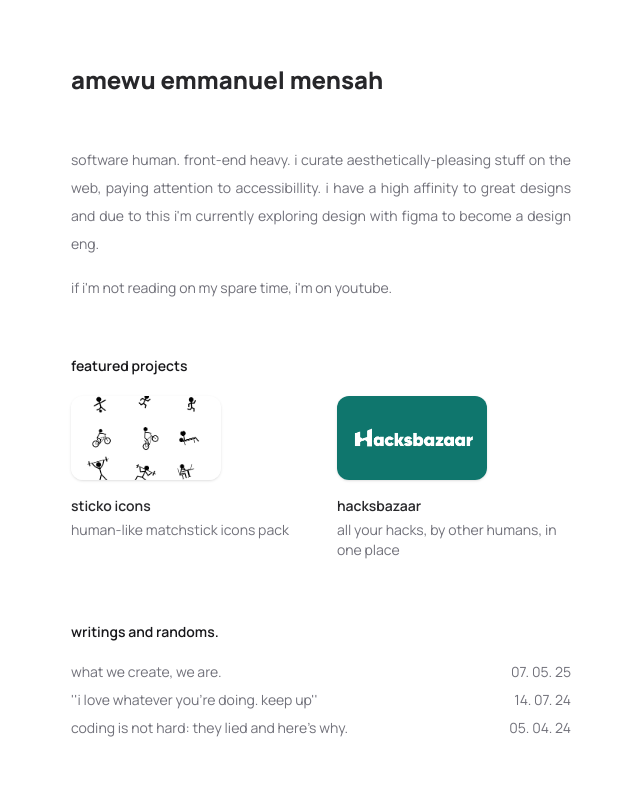
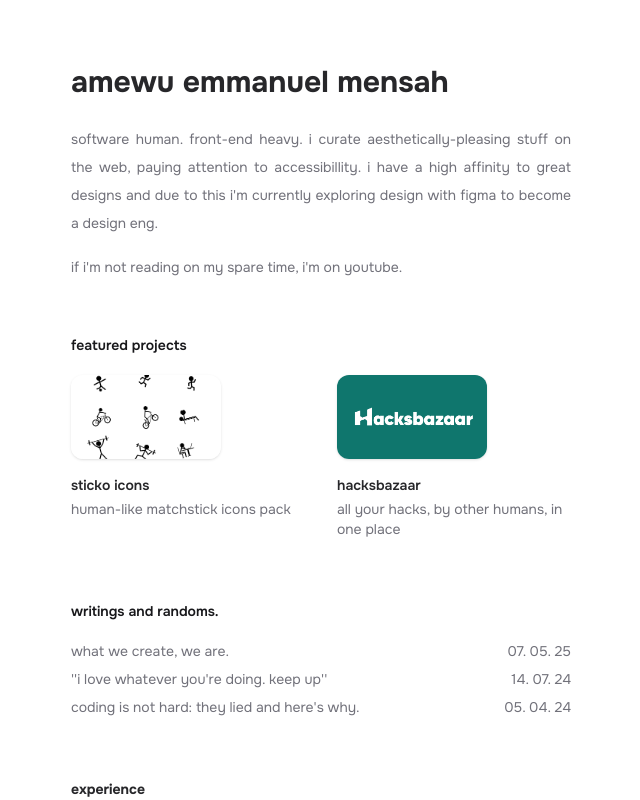
Before and after one commit to holaliamewu/portfolio-react, a React (Vite) app: page / in a window 1280 px wide. Shown: the top 800 px of the page, without its empty margins (319-959 px from the left). Built offline with nearby package versions, Linux system fonts and the light colour scheme.

Commit message:
chore: change font to onest

```diff
--- a/index.html
+++ b/index.html
@@ -9,8 +9,8 @@
     <title>holali</title>
     <link rel="stylesheet" href="./src/index.css">
     <link rel="preconnect" href="https://fonts.googleapis.com">
-<link rel="preconnect" href="https://fonts.gstatic.com" crossorigin>
-<link href="https://fonts.googleapis.com/css2?family=Manrope:wght@200..800&display=swap" rel="stylesheet">
+    <link rel="preconnect" href="https://fonts.gstatic.com" crossorigin>
+    <link href="https://fonts.googleapis.com/css2?family=Onest:wght@100..900&display=swap" rel="stylesheet">
   </head>
   <!-- Google tag (gtag.js) -->
 <script async src="https://www.googletagmanager.com/gtag/js?id=G-7RZ167SKSB"></script>
--- a/src/components/QuickAbout.jsx
+++ b/src/components/QuickAbout.jsx
@@ -2,7 +2,7 @@ import React from "react";
 
 export default function QuickAbout() {
     return(
-        <div className=" mr-auto mt-[50px] text-sm leading-[1.8] md:leading-[2] space-y-4 ">
+        <div className=" mr-auto mt-[25px] text-md font-regular leading-[1.8] md:leading-[2] space-y-4 ">
             <p className=" text-justify "
             >software human. front-end heavy. i curate aesthetically-pleasing
              stuff on the web, paying attention to accessibillity. i have a high affinity to great designs and due to this i'm currently exploring design with figma to become a design eng.</p>
--- a/src/pages/BlogOne.jsx
+++ b/src/pages/BlogOne.jsx
@@ -1,11 +1,10 @@
 import { CalendarDays } from 'lucide-react';
-import React from 'react';
 import SupportMe from '../components/SupportMe';
 import HomeButton from '../components/HomeButton';
 
 export default function BlogOne() {
     return (
-      <div className="mx-auto w-[90vw] max-w-[500px] text-sm font-[400] leading-[1.8] md:leading-[2] text-zinc-500 min-h-[100vh] font-['manrope'] flex flex-col md:mt-16  ">
+      <div className="mx-auto w-[90vw] max-w-[500px] text-sm font-[400] leading-[1.8] md:leading-[2] text-zinc-500 min-h-[100vh] font-['onest'] flex flex-col md:mt-16  ">
         <HomeButton />
         <SupportMe />
         <h1 className=" text-xl font-semibold text-zinc-800 mt-[50px] mb-1" >coding is not hard: they lied and this is why.</h1>
--- a/src/pages/Home.jsx
+++ b/src/pages/Home.jsx
@@ -13,9 +13,9 @@ import FeaturedProjects from "../components/FeaturedProjects"
 export default function Home() {
 
     return(
-        <div className="mx-auto w-[90vw] max-w-[500px] text-sm font-[400] leading-[1.8] md:leading-[2] text-zinc-500 min-h-[100vh] font-['manrope'] flex flex-col mt-16  ">
+        <div className="mx-auto w-[90vw] max-w-[500px] text-sm font-[400] leading-[1.8] md:leading-[2] text-zinc-500 min-h-[100vh] font-['onest'] flex flex-col mt-16  ">
             <div className=" ">
-                <h1 className="font-[900] text-zinc-800 text-left text-2xl  mb-0" >amewu emmanuel mensah </h1>
+                <h1 className="font-[700] text-zinc-800 text-left text-3xl  mb-0" >amewu emmanuel mensah </h1>
             </div>
             <QuickAbout />
             {/* {<MusicStand />}             */}
--- a/src/pages/Layout.jsx
+++ b/src/pages/Layout.jsx
@@ -6,7 +6,7 @@ export default function Layout() {
     return(
             <div className="w-full  " >
                 <div
-                className=" font-['manrope'] text-[#222]   bg-[#fff]  " >
+                className=" font-['onest'] text-[#222]   bg-[#fff]  " >
                 <Outlet />
                 </div>
             </div>
--- a/src/pages/RandomsOne.jsx
+++ b/src/pages/RandomsOne.jsx
@@ -3,7 +3,7 @@ import HomeButton from '../components/HomeButton'
 
 export default function RandomsOne() {
   return (
-    <div className="mx-auto w-[90vw] max-w-[500px] text-sm font-[400] leading-[1.8] md:leading-[2] text-zinc-500 min-h-[100vh] font-['manrope'] flex flex-col md:mt-16  ">
+    <div className="mx-auto w-[90vw] max-w-[500px] text-sm font-[400] leading-[1.8] md:leading-[2] text-zinc-500 min-h-[100vh] font-['onest'] flex flex-col md:mt-16  ">
       <HomeButton/>
         <h1 className='flex gap-1 items-center font-[900] text-zinc-800 text-md text-left mt-[100px]' >"i love whatever you're doing. keep up."</h1>
         <div className='flex flex-col gap-6 text-sm leading-[1.8] md:leading-[2] md:mt-6  font-[400] leading-[1.5] text-justify hyphens-auto' >
--- a/src/pages/RandomsTwo.jsx
+++ b/src/pages/RandomsTwo.jsx
@@ -4,7 +4,7 @@ import HomeButton from '../components/HomeButton'
 export default function RandomsTwo() {
   return (
     <div className="mx-auto w-[90vw] max-w-[500px] text-sm font-[400] leading-[1.8] md:leading-[2]
-        text-zinc-500 min-h-[100vh] font-['manrope'] flex flex-col md:mt-16  "
+        text-zinc-500 min-h-[100vh] font-['onest'] flex flex-col md:mt-16  "
         >
       <HomeButton/>
         <h1 className='flex gap-1 items-center font-[900] text-zinc-800 text-md text-left mt-[100px]'
```
